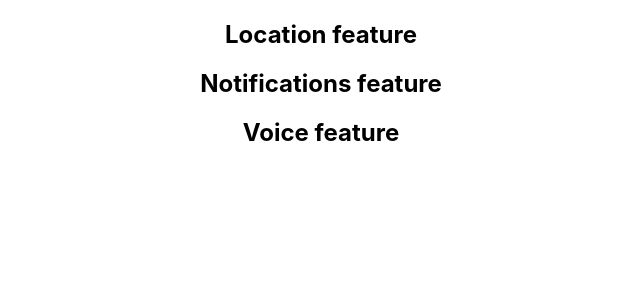
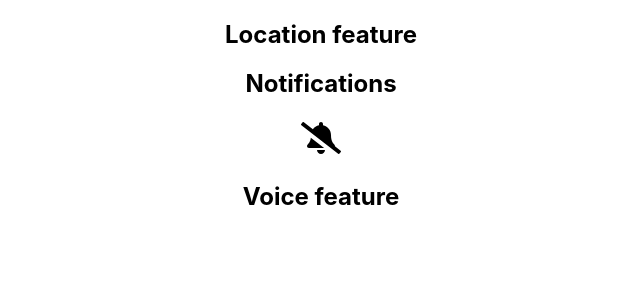
Before and after one commit to Wendy-Russo/pwadocker, a React (Create React App) app: page / in a window 1280 px wide. Shown: the top 300 px of the page, without its empty margins (319-959 px from the left). Built offline with nearby package versions, Linux system fonts and the light colour scheme.

Commit message:
create notification feature

```diff
--- a/src/features/Notifications.js
+++ b/src/features/Notifications.js
@@ -1,11 +1,66 @@
-import React from "react";
+import React, { useEffect, useState } from 'react';
+import { FaBell, FaBellSlash } from 'react-icons/fa';
 
-function Notifications({props}){
-  return(
-    <h2>
-      Notifications feature
-    </h2>
-  )
-}
+const Notifications = () => {
+  const [intervalId, setIntervalId] = useState(null);
+  const [notifEnabled, setNotifEnabled] = useState(false);
 
-export default Notifications
+  const handleClick = () => {
+    if (!("Notification" in window)) {
+      console.log("Ce navigateur ne supporte pas les notifications");
+      return;
+    }
+
+    if (Notification.permission === "granted") {
+      const firstNotif = new Notification("Don't forget your physical activity and hydrate yourself !");
+      setTimeout(() => {
+        firstNotif.close();
+      }, 3000);
+
+      const id = setInterval(() => {
+        const notif = new Notification("Don't forget your physical activity and hydrate yourself !");
+        setTimeout(() => {
+          notif.close();
+        }, 3000);
+      }, 10000);
+
+      setIntervalId(id);
+      setNotifEnabled(true);
+    }
+    else if (Notification.permission !== 'denied') {
+      Notification.requestPermission().then(perm => {
+        if (perm === "granted") {
+          handleClick();
+        }
+      });
+    }
+  };
+
+  const handleClose = () => {
+    clearInterval(intervalId);
+    setNotifEnabled(false);
+  };
+
+  useEffect(() => {
+    return () => {
+      clearInterval(intervalId);
+    };
+  }, [intervalId]);
+
+  return (
+    <div>
+      <h2>Notifications</h2>
+      {notifEnabled ? (
+        <FaBell onClick={handleClose}
+        title='disable notifications'
+        style={{ fontSize: '40px' }}/>
+      ) : (
+        <FaBellSlash onClick={handleClick}
+        title='enable notifications'
+        style={{ fontSize: '40px' }}/>
+      )}
+    </div>
+  );
+};
+
+export default Notifications;
```
Also changed, not shown: package.json (+7 -1 lines), 1 other file (tests, documents, lock files or other folders).
